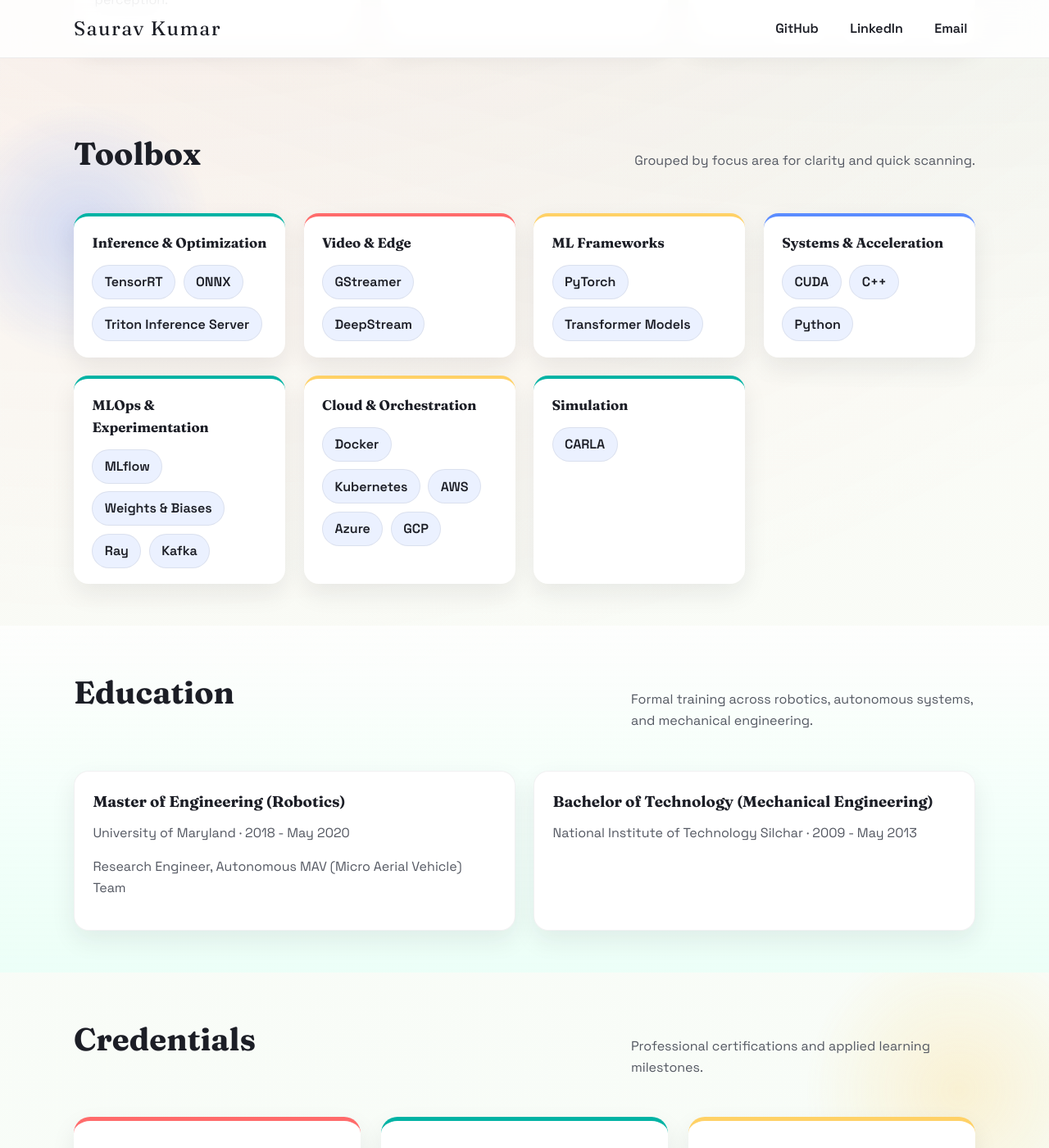
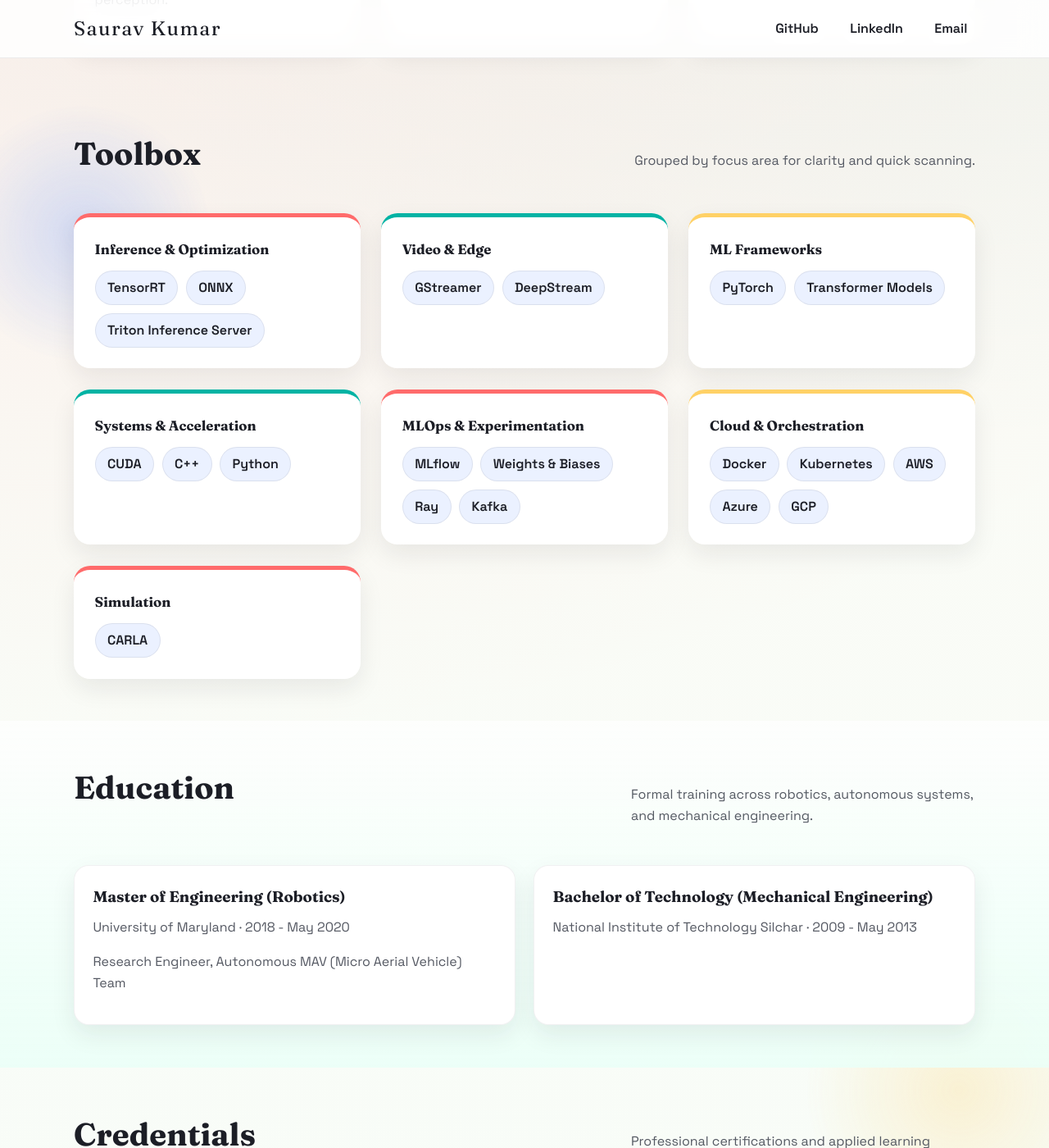
Before and after one commit to sauravkdeo/sauravkdeo.github.io, a Jekyll site: the page built from index.html, in a window 1280 px wide and 1400 px high, scrolled down 1953 px. Shown: the whole window at 82% size. Built offline with Jekyll 4.4.1, drawn with Linux system fonts in a browser that asks for light colours.

Commit message:
Switch toolbox groups to cards

```diff
--- a/css/main.scss
+++ b/css/main.scss
@@ -516,41 +516,15 @@
     gap: 0.4rem;
 }
 
-.tool-groups {
-    display: grid;
-    grid-template-columns: repeat(auto-fit, minmax(240px, 1fr));
-    gap: 1.4rem;
-}
-
-.tool-group {
-    background: var(--card);
-    border-radius: 18px;
-    padding: 1.2rem 1.4rem;
-    box-shadow: var(--soft-shadow);
-    border-top: 4px solid var(--teal);
-}
-
-.tool-group:nth-child(2n) {
-    border-top-color: var(--coral);
-}
-
-.tool-group:nth-child(3n) {
-    border-top-color: var(--sun);
-}
-
-.tool-group:nth-child(4n) {
-    border-top-color: var(--sky);
-}
-
-.tool-group h3 {
-    font-size: 1.05rem;
-    margin-bottom: 0.8rem;
-}
-
 .tool-list {
     display: flex;
     flex-wrap: wrap;
     gap: 0.6rem;
+}
+
+.tool-card h3 {
+    font-size: 1.05rem;
+    margin-bottom: 0.8rem;
 }
 
 .tool-pill {
--- a/index.html
+++ b/index.html
@@ -154,38 +154,38 @@
       <h2>Toolbox</h2>
       <p>Grouped by focus area for clarity and quick scanning.</p>
     </div>
-    <div class="tool-groups">
-      <div class="tool-group">
+    <div class="card-grid">
+      <article class="card tool-card">
         <h3>Inference &amp; Optimization</h3>
         <div class="tool-list">
           <span class="tool-pill">TensorRT</span>
           <span class="tool-pill">ONNX</span>
           <span class="tool-pill">Triton Inference Server</span>
         </div>
-      </div>
-      <div class="tool-group">
+      </article>
+      <article class="card tool-card">
         <h3>Video &amp; Edge</h3>
         <div class="tool-list">
           <span class="tool-pill">GStreamer</span>
           <span class="tool-pill">DeepStream</span>
         </div>
-      </div>
-      <div class="tool-group">
+      </article>
+      <article class="card tool-card">
         <h3>ML Frameworks</h3>
         <div class="tool-list">
           <span class="tool-pill">PyTorch</span>
           <span class="tool-pill">Transformer Models</span>
         </div>
-      </div>
-      <div class="tool-group">
+      </article>
+      <article class="card tool-card">
         <h3>Systems &amp; Acceleration</h3>
         <div class="tool-list">
           <span class="tool-pill">CUDA</span>
           <span class="tool-pill">C++</span>
           <span class="tool-pill">Python</span>
         </div>
-      </div>
-      <div class="tool-group">
+      </article>
+      <article class="card tool-card">
         <h3>MLOps &amp; Experimentation</h3>
         <div class="tool-list">
           <span class="tool-pill">MLflow</span>
@@ -193,8 +193,8 @@
           <span class="tool-pill">Ray</span>
           <span class="tool-pill">Kafka</span>
         </div>
-      </div>
-      <div class="tool-group">
+      </article>
+      <article class="card tool-card">
         <h3>Cloud &amp; Orchestration</h3>
         <div class="tool-list">
           <span class="tool-pill">Docker</span>
@@ -203,13 +203,13 @@
           <span class="tool-pill">Azure</span>
           <span class="tool-pill">GCP</span>
         </div>
-      </div>
-      <div class="tool-group">
+      </article>
+      <article class="card tool-card">
         <h3>Simulation</h3>
         <div class="tool-list">
           <span class="tool-pill">CARLA</span>
         </div>
-      </div>
+      </article>
     </div>
   </div>
 </section>
```
